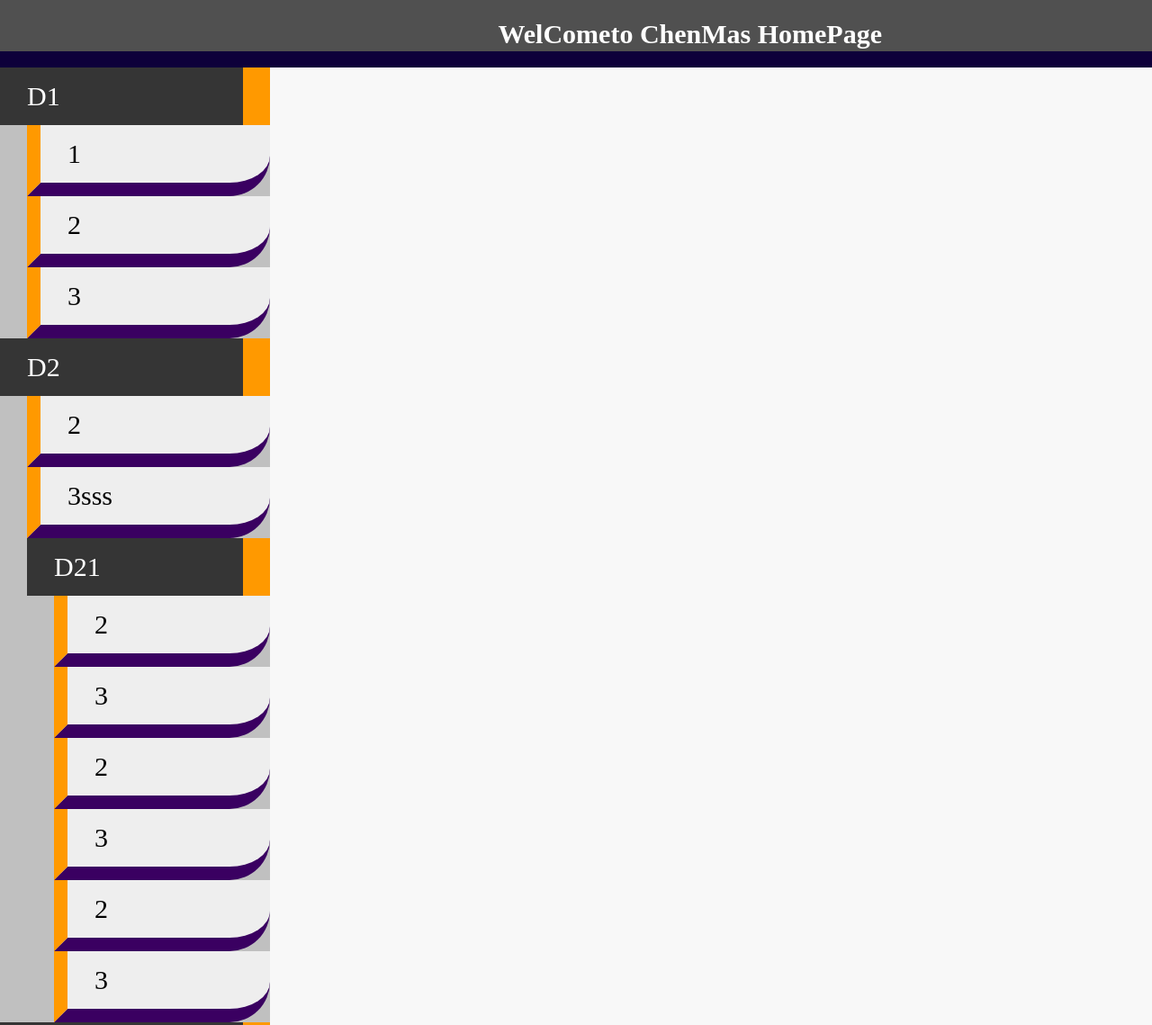
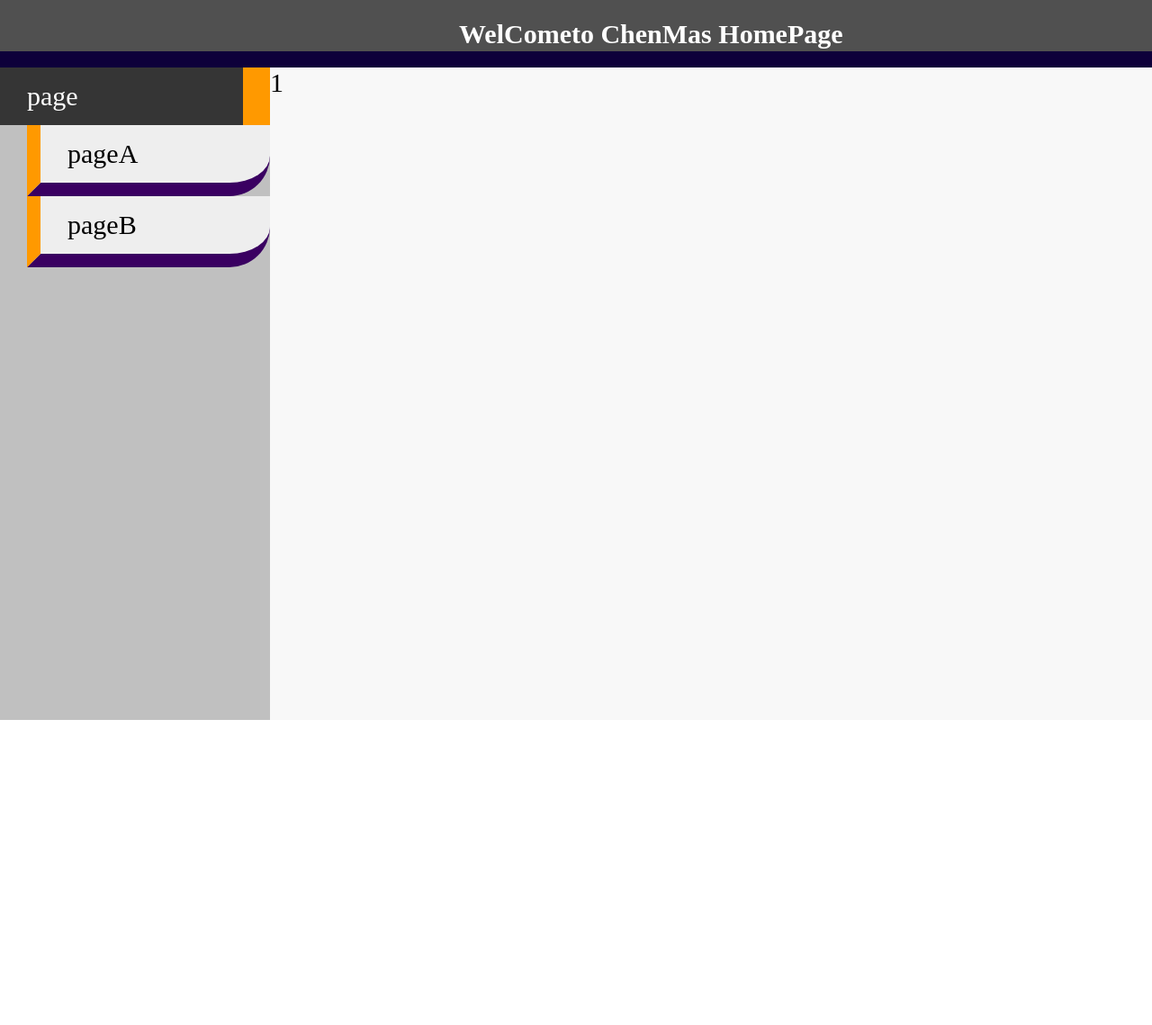
Before and after one commit to ChenMaJK/ChenmasTest, a React app in the folder ChenMasHome/: page / in a window 1280 px wide. Shown: the top 1139 px of the page at 90% size. After the commit the page ends 800 px from the top, so only its background shows below. Built offline with nearby package versions, Linux system fonts and the light colour scheme.

Commit message:
+ 按钮路由 V0.1

```diff
--- a/ChenMasHome/src/index.css
+++ b/ChenMasHome/src/index.css
@@ -17,7 +17,9 @@ div>.content{
 
 .title{
     color: white;
-    float:  right;
-    margin-right: 10rem;
+    /* float:  right; */
+    margin-right: 20%;
+    margin-left:17rem;
     font-weight: 900;
+    min-width: 17rem;
 }
--- a/ChenMasHome/src/index.js
+++ b/ChenMasHome/src/index.js
@@ -4,42 +4,43 @@ import { render } from 'react-dom';
 import css from './index.css';
 //module
 import {Header,Content,Left,Right} from './modules/layout/layout'
-import Dorpdown,{Button} from './modules/pinion/dorpdown/dropdown'
+import {Dropdown,Button} from './modules/pinion/button/button'
+import PageA from './page/pageA'
+import PageB from './page/pageB'
 
-render(
+class App extends React.Component
+{
+    state={
+        page:"1"
+    }
+    bind=(tag)=>{
+        this.setState({page:tag});
+    }
+    render(){
+        return (
             <div className={css.app}>
                 <Header>
                     <span className={css.title}>WelCometo ChenMas HomePage</span> {/* H1 会撑开 */}
                 </Header>
                 <Content>
                     <Left className={css.left}>
-                <Dorpdown faceStr="D1">
-                    <Button>1</Button>
-                    <Button>2</Button>
-                    <Button>3</Button>
-                </Dorpdown>
-                <Dorpdown faceStr="D2">
-                    <Button>2</Button>
-                    <Button>3sss</Button>
-                    <Dorpdown faceStr="D21">
-                        <Button>2</Button>
-                        <Button>3</Button>
-                        <Button>2</Button>
-                        <Button>3</Button>
-                        <Button>2</Button>
-                        <Button>3</Button>
-                    </Dorpdown>
-                </Dorpdown>
-                <Dorpdown faceStr="D3">
-                    <Button>1</Button>
-                </Dorpdown>
-                <Dorpdown faceStr="D4"/>
+                        <Dropdown faceStr="page">
+                            <Button onClick={()=>{this.bind(<PageA/>)}}>pageA</Button>
+                            <Button onClick={()=>{this.bind(<PageB/>)}}>pageB</Button>
+                        </Dropdown>
                     </Left>
-            <Right className={css.right}>
+                    <Right className={css.right} >
+                        {this.state.page}
                     </Right>
                 </Content>
+            </div>
+        )
+    }
 
-    </div>
+
+}
+render(
+    <App/>
     ,
     document.getElementById('app')
 );
--- a/ChenMasHome/src/modules/layout/layout.css
+++ b/ChenMasHome/src/modules/layout/layout.css
@@ -5,7 +5,8 @@
     height: 2.5rem;
     line-height: 2.5rem;
     background: rgb(80, 80, 80);
-    overflow: hidden
+    overflow: hidden;
+    white-space: nowrap;
 }
 .content{
     box-sizing: border-box;
--- a/ChenMasHome/src/modules/pinion/dorpdown/dropdown.js
+++ b/ChenMasHome/src/modules/pinion/button/button.js
@@ -1,9 +1,10 @@
 import React,{Component} from  'react';
 import { render } from 'react-dom';
 //css
-import css from './dropdown.css';
+import css from './button.css';
 
-export default class Dropdown extends Component
+
+export class Dropdown extends Component
 {
     downHeight = 0;
     state={
@@ -54,14 +55,18 @@ export default class Dropdown extends Component
     }
 }
 
+
 export class Button extends Component
 {
     constructor(props){
         super(props);
     }
+    handleClick=()=>{
+        this.props.onClick()
+    }
     render(){
         return(
-            <div className={css.button}>
+            <div className={css.button} onClick={this.handleClick}>
                 {this.props.children}
             </div>
         )
--- /dev/null
+++ b/ChenMasHome/src/page/pageA.js
@@ -0,0 +1,15 @@
+import React from 'react';
+import { render } from 'react-dom';
+//css
+import css from './pageA.css';
+
+export default class PageA extends React.Component
+{
+    render(){
+        return (
+            <div>
+                pageA
+            </div>
+        )
+    }
+}
--- /dev/null
+++ b/ChenMasHome/src/page/pageB.js
@@ -0,0 +1,15 @@
+import React from 'react';
+import { render } from 'react-dom';
+//css
+import css from './pageB.css';
+
+export default class PageB extends React.Component
+{
+    render(){
+        return (
+            <div>
+                pageB
+            </div>
+        )
+    }
+}
```
Also changed, not shown: ChenMasHome/src/modules/pinion/button/button.css (renamed from ChenMasHome/src/modules/pinion/dorpdown/dropdown.css), ChenMasHome/src/page/pageA.css (added), ChenMasHome/src/page/pageB.css (added). Lines whose indentation alone changed are shown as unchanged.
